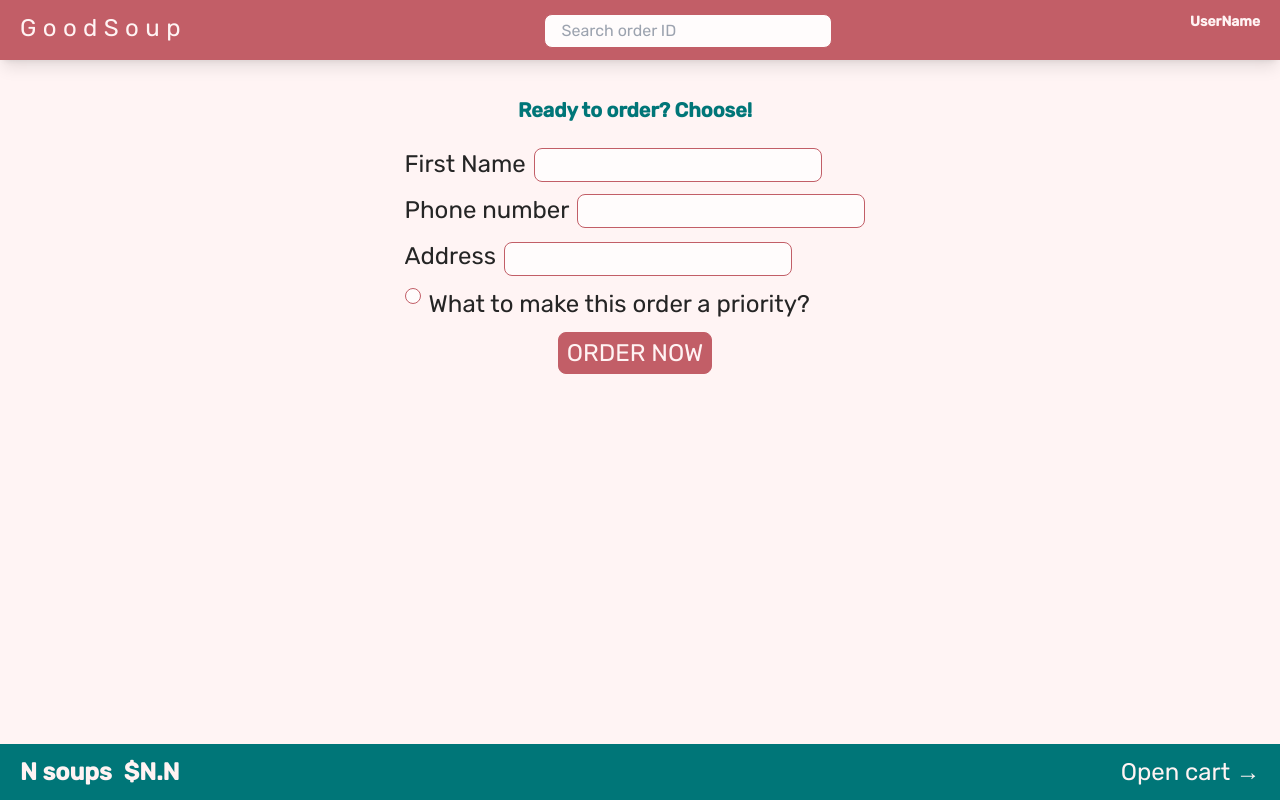
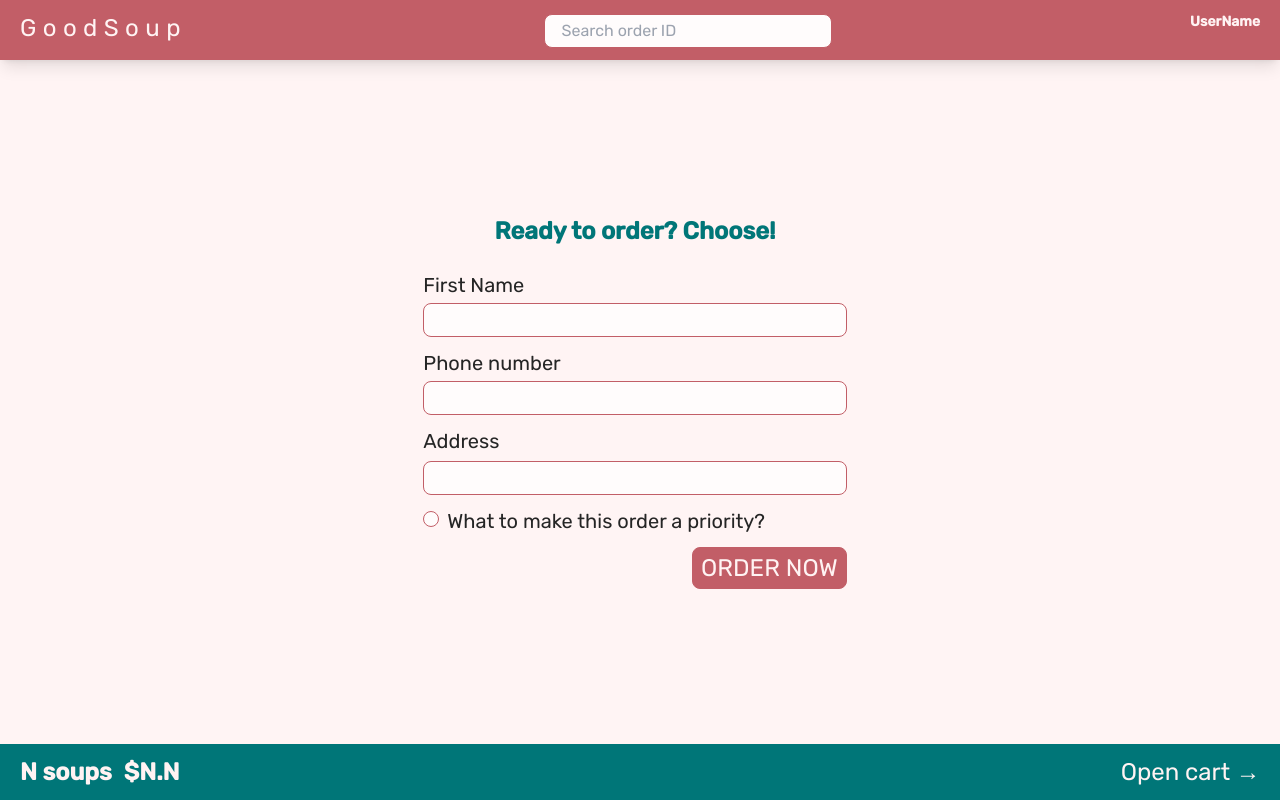
Before and after one commit to myrahkis/good-soup-shop, a React (Vite) app: page /order/new in a window 1280 px wide. Built offline with nearby package versions, Linux system fonts and the light colour scheme.

Commit message:
working on order overview

```diff
--- a/src/features/order/CreateOrder.jsx
+++ b/src/features/order/CreateOrder.jsx
@@ -31,35 +31,32 @@ function CreateOrder() {
   const cart = fakeCart;
 
   return (
-    <div className="mt-9 flex flex-col items-center text-dark-text-color">
-      <h1 className="mb-6 text-xl font-semibold text-emphasis-color">
+    <div className="flex h-full flex-col items-center justify-center text-dark-text-color">
+      <h1 className="mb-6 text-2xl font-semibold text-emphasis-color">
         Ready to order? Choose!
       </h1>
-      <Form method="POST" className="flex w-fit flex-col items-start gap-3">
-        <div className="flex gap-2">
-          <label>First Name</label>
+      <Form method="POST" className="flex w-1/3 flex-col items-start gap-3">
+        <div className="flex w-full flex-col gap-1">
+          <label className="text-xl">First Name</label>
           <input
-            className="input"
+            className="input w-full"
             type="text"
             name="customer"
             required
           />
         </div>
-        <div className="flex gap-2">
-          <label>Phone number</label>
-          <input
-            className="input"
-            type="tel"
-            name="phone"
-            required
-          />
-          {formErrors?.phone && <p>{formErrors.phone}</p>}
+        <div className="flex w-full flex-col gap-1">
+          <label className="text-xl">Phone number</label>
+          <input className="input w-full" type="tel" name="phone" required />
+          {formErrors?.phone && (
+            <p className="text-base text-main-color">{formErrors.phone}</p>
+          )}
         </div>
-        <div className="flex gap-2">
-          <label>Address</label>
+        <div className="flex w-full flex-col gap-1">
+          <label className="text-xl">Address</label>
           <div>
             <input
-              className="input"
+              className="input w-full"
               type="text"
               name="address"
               required
@@ -68,14 +65,16 @@ function CreateOrder() {
         </div>
         <div className="flex gap-2">
           <input
-            className="bg-light-bg-color h-4 w-4 appearance-none rounded-lg border border-main-color checked:bg-main-color"
+            className="mt-1 h-4 w-4 appearance-none rounded-lg border border-main-color bg-light-bg-color checked:bg-main-color"
             type="checkbox"
             name="priority"
             id="priority"
           />
-          <label htmlFor="priority">What to make this order a priority?</label>
+          <label htmlFor="priority" className="text-xl">
+            What to make this order a priority?
+          </label>
         </div>
-        <div className="flex self-center">
+        <div className="flex self-end">
           <input type="hidden" name="cart" value={JSON.stringify(cart)} />
           <button
             disabled={isSubmitting}
--- a/src/features/order/Order.jsx
+++ b/src/features/order/Order.jsx
@@ -3,15 +3,27 @@ import { getOrder } from "../../services/apiRestaurant";
 
 function Order() {
   const order = useLoaderData();
-  console.log(order);
+  const { priority, phone, customer, cart, address } = order.data;
+  const totalPrice = cart.reduce((sum, item) => sum + item.totalPrice, 0);
+  const PRIORITY_PRICE = 29.99;
   return (
     <div>
-        <h1>Order ID: {order.name}</h1>
+      <h2>Customer: {customer}</h2>
+      <div>
+        <h2>Status</h2>
+        <div>
+          {priority && <span>Priority</span>}
+          <span>{"status"} order</span>
+        </div>
+      </div>
+      <p>Price: ${totalPrice}</p>
+      <p>Price for priority: ${PRIORITY_PRICE}</p>
+      <p>To pay on delivery: ${PRIORITY_PRICE + totalPrice}</p>
     </div>
   );
 }
 
-  export async function loader({params}) {
+export async function loader({ params }) {
   const order = await getOrder(params.orderId);
 
   return order;
--- a/src/index.css
+++ b/src/index.css
@@ -12,10 +12,6 @@
     scrollbar-color: #e58b8e #fff4f4;
     scrollbar-gutter: stable; /*  for Chromium-based browsers, v94+ */
   }
-  .scrollbar::-webkit-scrollbar-thumb {
-    border-radius: 100px;
-  }
-
   /* https://dev.to/afif/i-made-100-more-css-loaders-for-your-next-project-4ioa */
   .loader {
     width: 50px;
```
Lines whose indentation alone changed are shown as unchanged.
